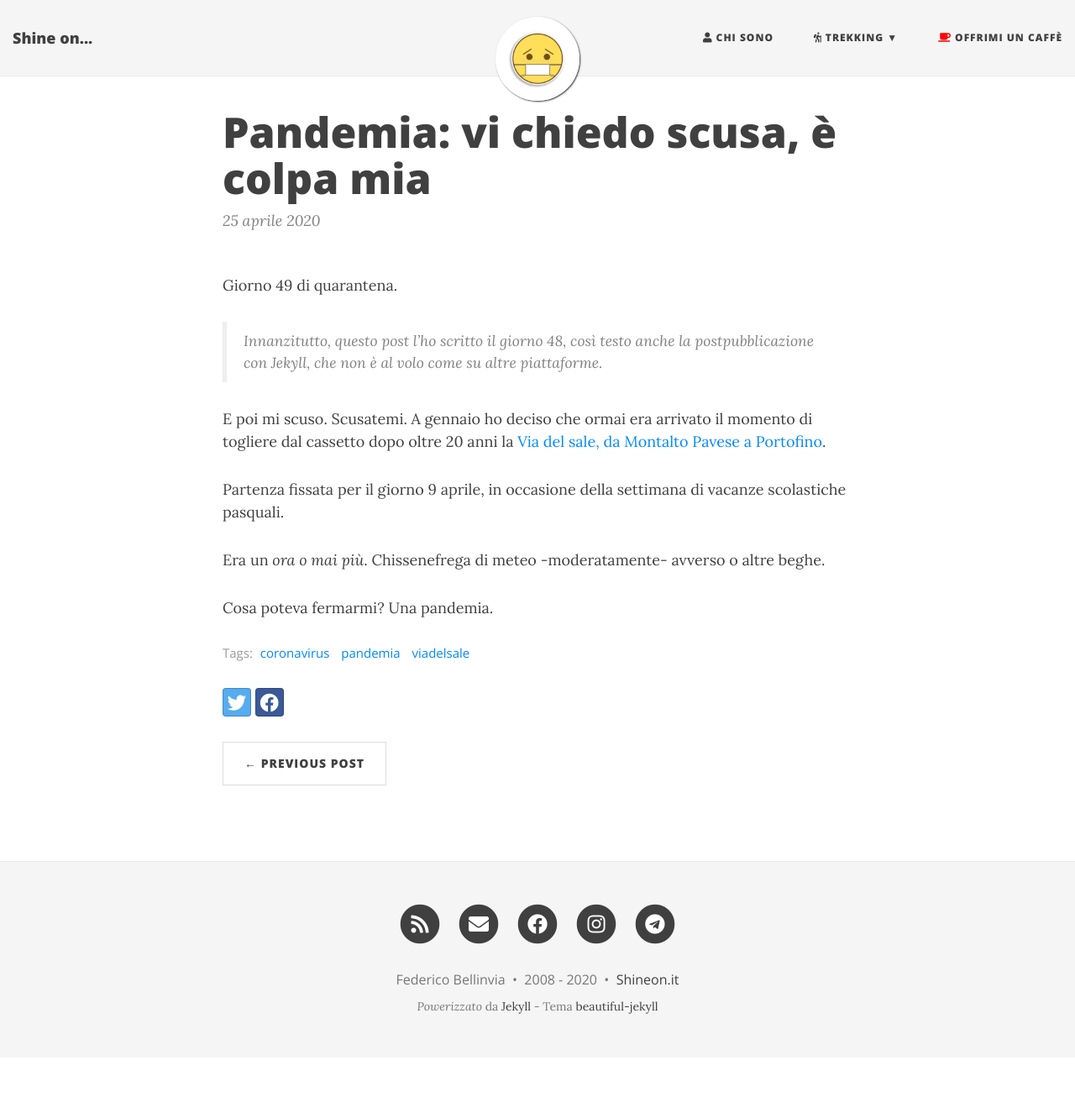
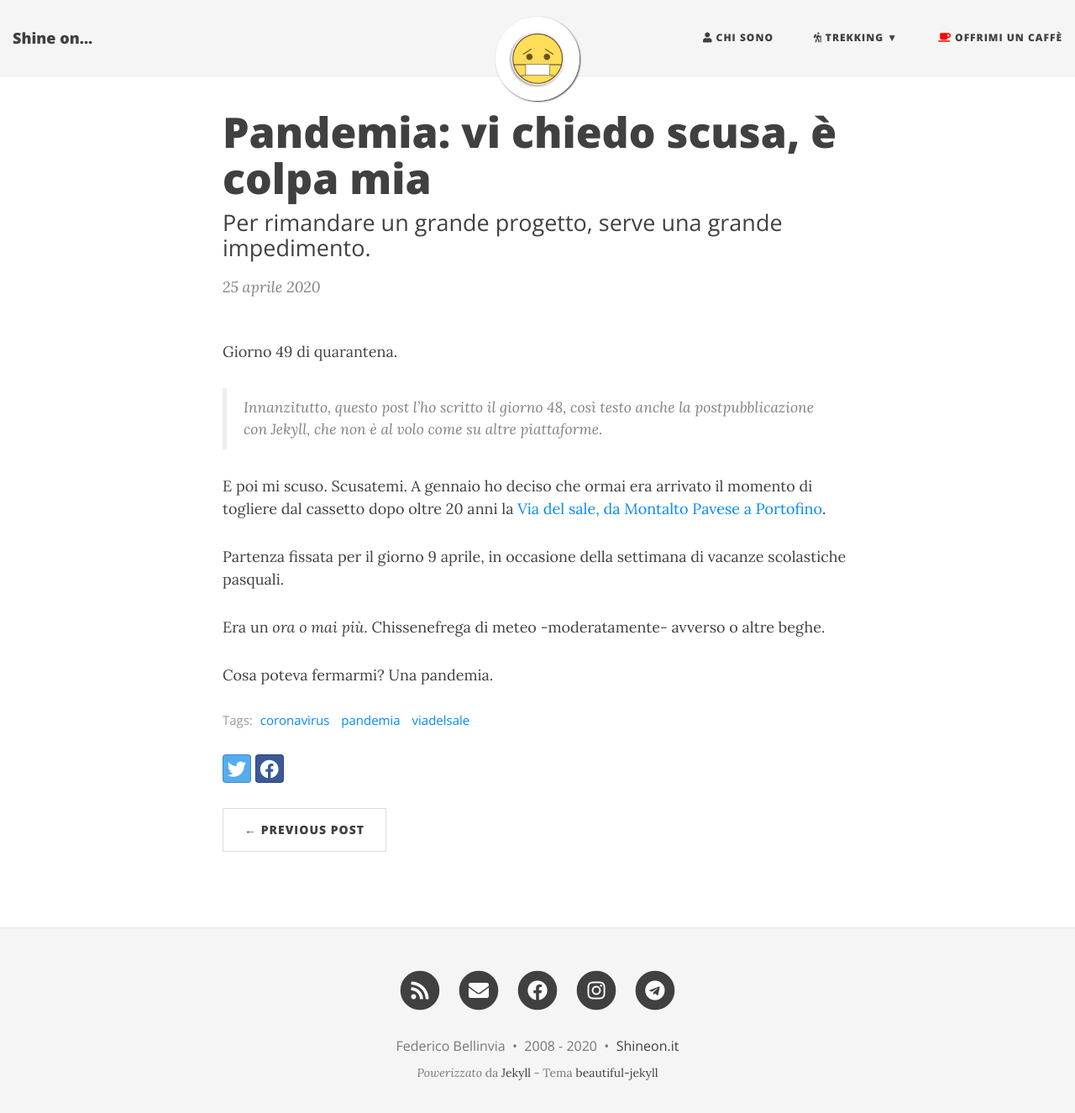
Before and after one commit to shineon822/shineon82.github.io, a Jekyll site: the page built from _posts/2020-04-24-pandemia-vi-chiedo-scusa-colpa-mia.md, in a window 1280 px wide and 1338 px high. Shown: the top 1325 px of the window at 84% size. Built offline with Jekyll 4.4.1, drawn with Linux system fonts in a browser that asks for light colours; nearby versions of some CDN libraries; comment, search, counter and statistics services are not loaded.

Commit message:
Mr Hyde was here …

```diff
--- a/_posts/2020-04-24-pandemia-vi-chiedo-scusa-colpa-mia.md
+++ b/_posts/2020-04-24-pandemia-vi-chiedo-scusa-colpa-mia.md
@@ -2,6 +2,7 @@
 layout: post
 published: true
 title: 'Pandemia: vi chiedo scusa, è colpa mia'
+subtitle: 'Per rimandare un grande progetto, serve una grande impedimento.'
 date: '2020-04-25'
 image: /img/featured/emoticon-mascherina.jpg
 categories:
```
